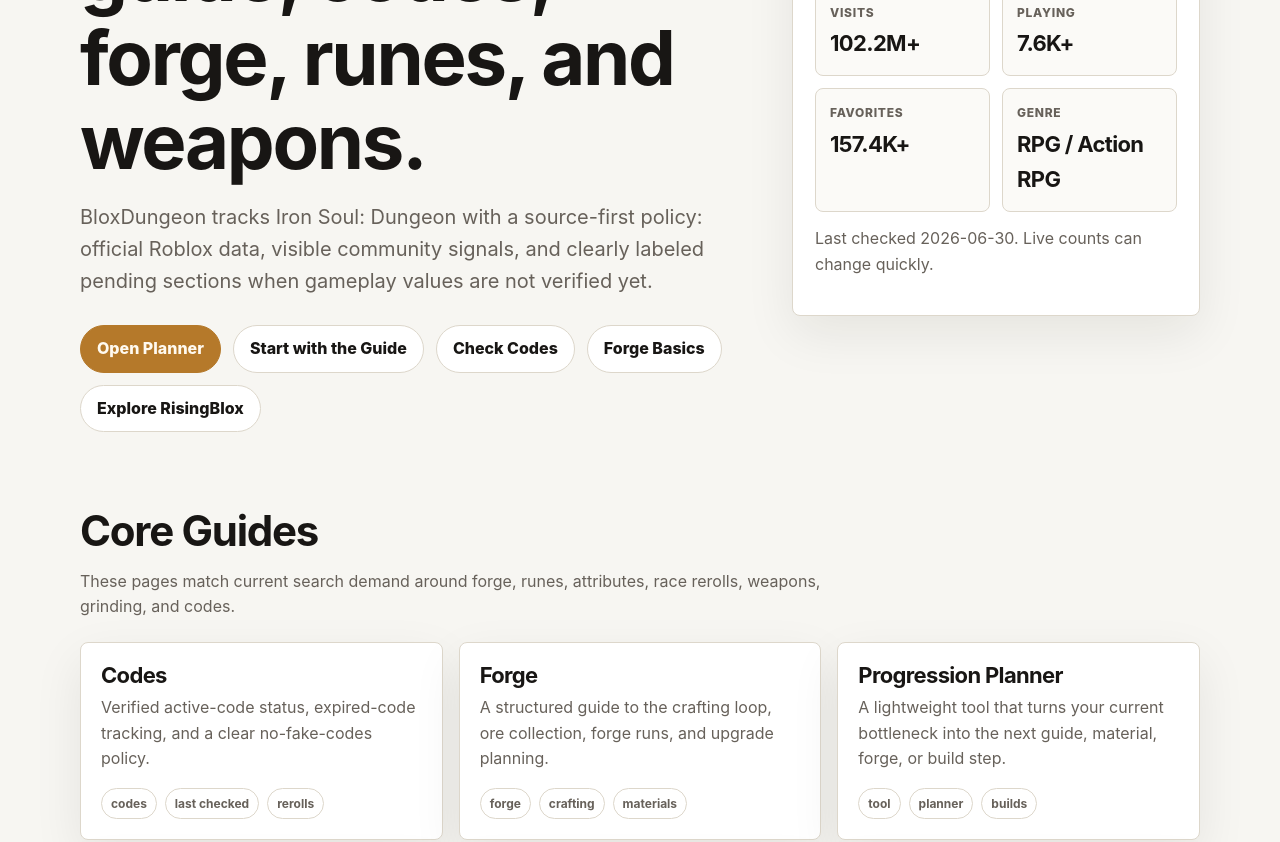
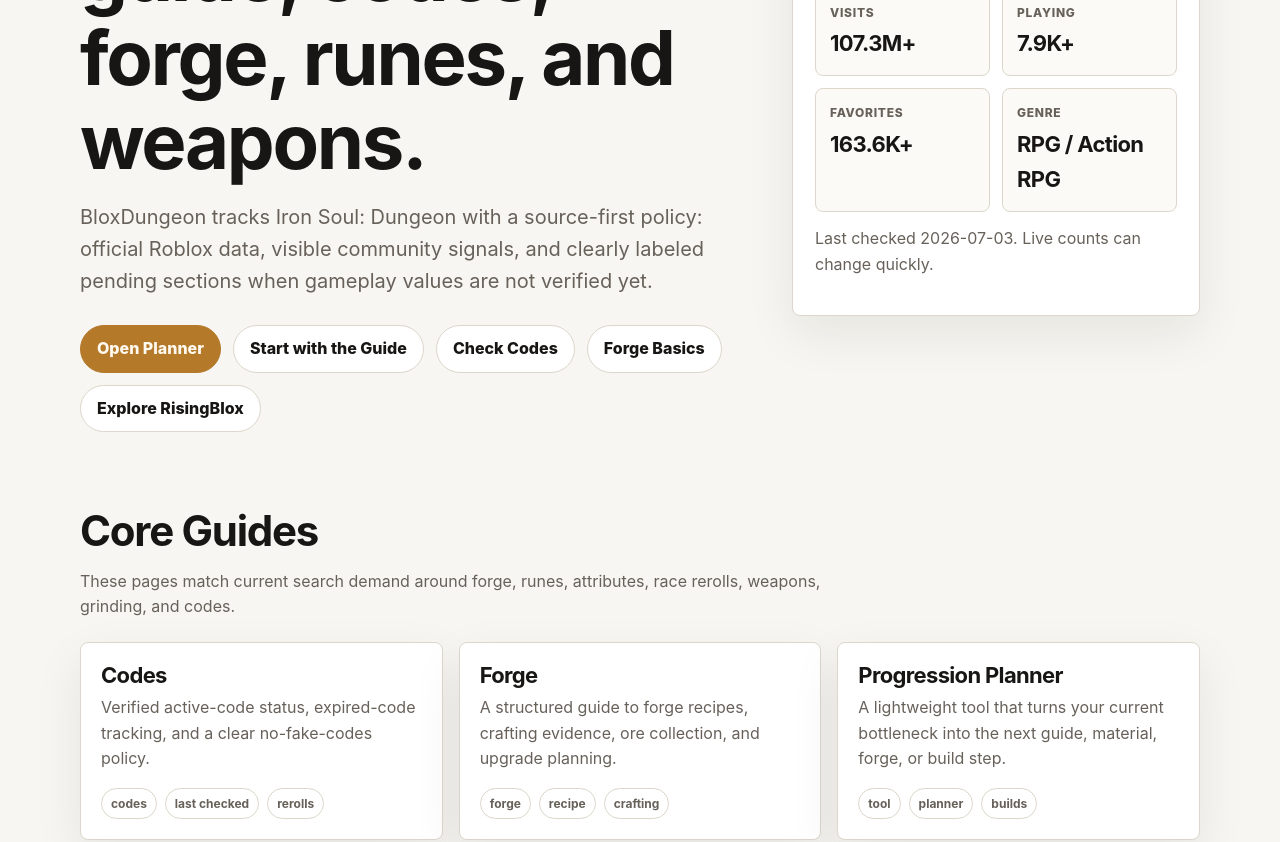
Before and after one commit to jazfox-cloud/bloxdungeon, a Next.js app: page / in a window 1280 px wide. Shown: the part 320-1162 px from the top of the page. Built offline with nearby package versions, Linux system fonts and the light colour scheme.

Commit message:
chore: refresh iron soul snapshot for 2026-07-03

```diff
--- a/app/codes/page.tsx
+++ b/app/codes/page.tsx
@@ -24,7 +24,7 @@
     },
     {
       question: "How often is this Iron Soul: Dungeon codes page checked?",
-      answer: "This page keeps a visible check log and is refreshed around game updates, traffic spikes, or credible code claims. The latest check shown here is 2026-06-30."
+      answer: "This page keeps a visible check log and is refreshed around game updates, traffic spikes, or credible code claims. The latest check shown here is 2026-07-03."
     },
     {
       question: "Where do Iron Soul: Dungeon code claims usually fail verification?",
@@ -77,7 +77,7 @@
         <h2>Daily Check Log</h2>
         <StatusTable
           rows={codeCheckLog.map((entry) => ({
-            label: entry.date,
+            label: `${entry.date} - ${entry.source}`,
             status: entry.source,
             note: entry.result
           }))}
--- a/content/site.ts
+++ b/content/site.ts
@@ -23,12 +23,12 @@
   creatorType: "Roblox group with verified badge",
   genre: "RPG / Action RPG",
   created: "2026-03-20",
-  updated: "2026-06-30",
-  visits: "102.2M+",
-  playing: "7.6K+",
-  favorites: "157.4K+",
+  updated: "2026-07-03",
+  visits: "107.3M+",
+  playing: "7.9K+",
+  favorites: "163.6K+",
   maxPlayers: "16",
-  lastChecked: "2026-06-30",
+  lastChecked: "2026-07-03",
   robloxUrl: "https://www.roblox.com/games/117533937949084/Iron-Soul-Dungeon",
   robloxApiUrl: "https://games.roblox.com/v1/games?universeIds=9910245722"
 };
@@ -61,7 +61,7 @@
   { path: "/codes/", title: "Iron Soul: Dungeon Codes", priority: 0.95, changeFrequency: "daily" },
   { path: "/guide/", title: "Iron Soul: Dungeon Beginner Guide", priority: 0.9, changeFrequency: "weekly" },
   { path: "/tools/progression-planner/", title: "Iron Soul: Dungeon Progression Planner", priority: 0.9, changeFrequency: "weekly" },
-  { path: "/forge/", title: "Iron Soul: Dungeon Forge Guide", priority: 0.9, changeFrequency: "weekly" },
+  { path: "/forge/", title: "Iron Soul: Dungeon Forge Recipe Guide", priority: 0.9, changeFrequency: "weekly" },
   { path: "/dungeons/", title: "Iron Soul: Dungeon Dungeons Guide", priority: 0.88, changeFrequency: "weekly" },
   { path: "/skill-tree/", title: "Iron Soul: Dungeon Skill Tree and Builds", priority: 0.88, changeFrequency: "weekly" },
   { path: "/materials/", title: "Iron Soul: Dungeon Materials and Crystalized Ore", priority: 0.86, changeFrequency: "weekly" },
@@ -87,8 +87,8 @@
   {
     href: "/forge/",
     title: "Forge",
-    description: "A structured guide to the crafting loop, ore collection, forge runs, and upgrade planning.",
-    tags: ["forge", "crafting", "materials"]
+    description: "A structured guide to forge recipes, crafting evidence, ore collection, and upgrade planning.",
+    tags: ["forge", "recipe", "crafting"]
   },
   {
     href: "/tools/progression-planner/",
```
Also changed, not shown: content/iron-soul.ts (+6 -1 lines).
